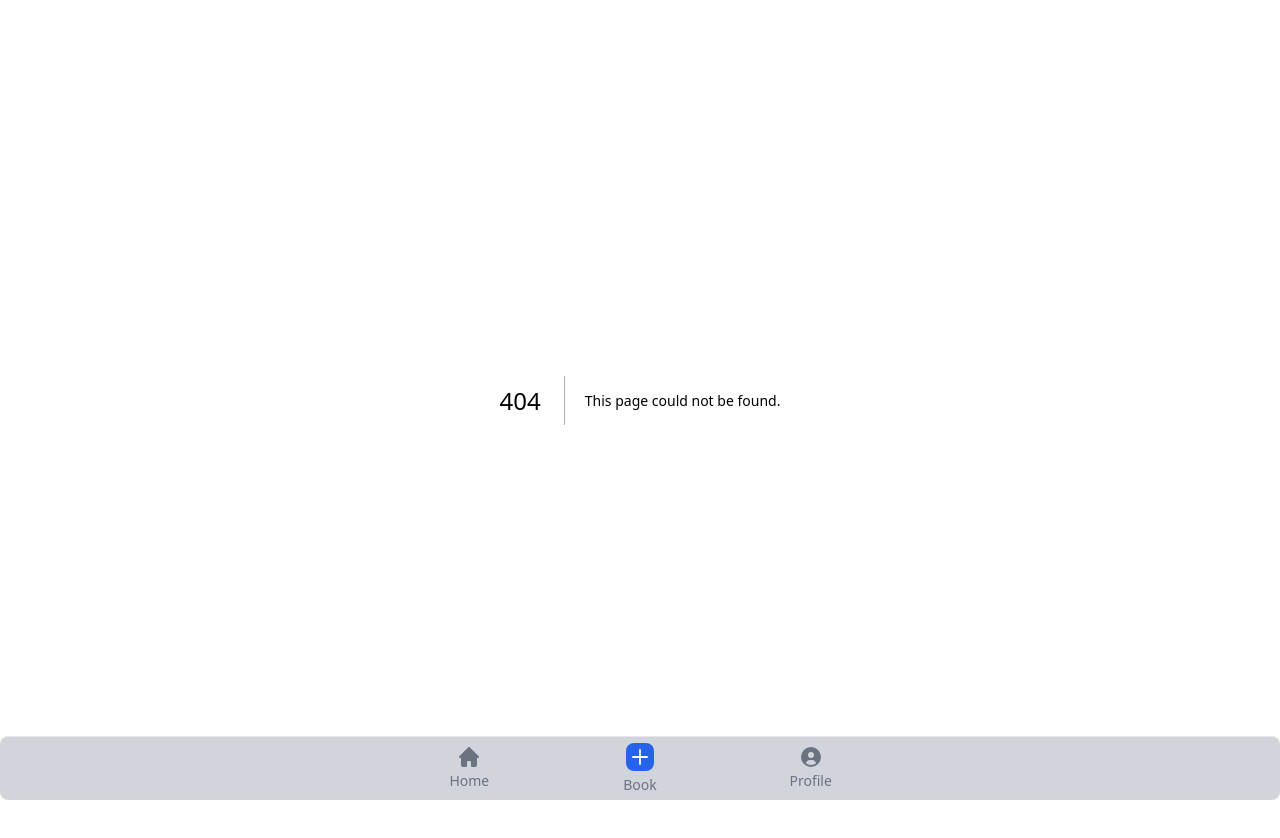
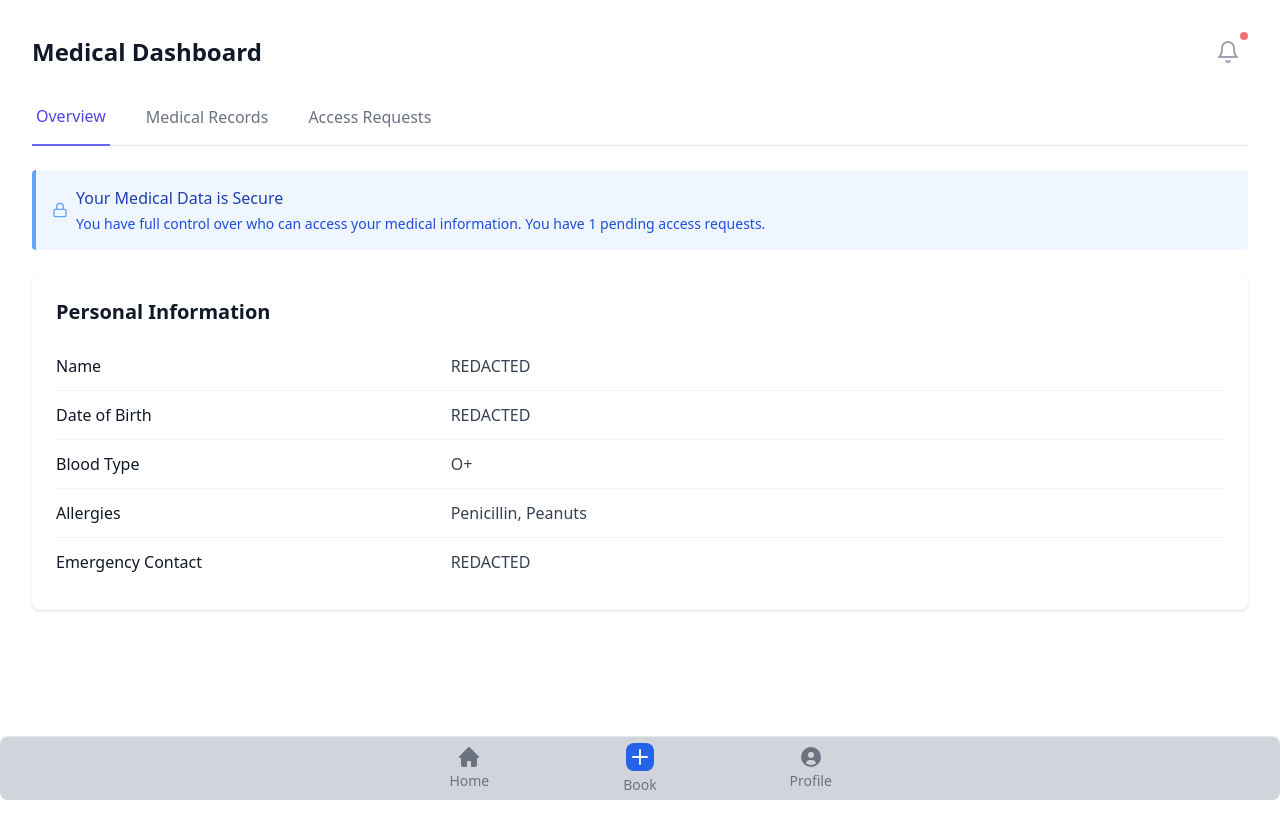
Before and after one commit to Sandile88/webApp, a Next.js app in the folder client/: page /profile in a window 1280 px wide. Before the commit this address had no page. Shown: the top 838 px of the page. After the commit the page ends 800 px from the top, so only its background shows below. Built offline with nearby package versions, Linux system fonts and the light colour scheme.

Commit message:
profile page updates

```diff
--- a/client/app/components/BottomNav.tsx
+++ b/client/app/components/BottomNav.tsx
@@ -28,7 +28,8 @@ const BottomNav = () => {
             <span className="text-sm text-gray-500 dark:text-gray-400 group-hover:text-blue-600 dark:group-hover:text-blue-500">Book</span>
           </Link>
 
-          <button
+          <Link
+          href="/profile"
             type="button"
             className="inline-flex flex-col items-center justify-center hover:bg-gray-50 group"
           >
@@ -36,7 +37,7 @@ const BottomNav = () => {
               <path d="M10 0a10 10 0 1 0 10 10A10.011 10.011 0 0 0 10 0Zm0 5a3 3 0 1 1 0 6 3 3 0 0 1 0-6Zm0 13a8.949 8.949 0 0 1-4.951-1.488A3.987 3.987 0 0 1 9 13h2a3.987 3.987 0 0 1 3.951 3.512A8.949 8.949 0 0 1 10 18Z"/>
             </svg>
             <span className="text-sm text-gray-500 dark:text-gray-400 group-hover:text-blue-600 dark:group-hover:text-blue-500">Profile</span>
-          </button>
+          </Link>
         </div>
       </div>
     </section>
--- /dev/null
+++ b/client/app/profile/page.tsx
@@ -0,0 +1,277 @@
+
+"use client"
+import React, { useState, ReactNode } from 'react';
+import { Bell, FileText, LockIcon, Share2, Users } from 'lucide-react';
+
+interface CardProps {
+  children: ReactNode;
+  className?: string;
+}
+
+interface PersonalInfo {
+  name: string;
+  dateOfBirth: string;
+  bloodType: string;
+  allergies: string[];
+  emergencyContact: string;
+}
+
+interface AccessRequest {
+  id: number;
+  requester: string;
+  organization: string;
+  date: string;
+  status: 'pending' | 'approved';
+  dataRequested: string[];
+}
+
+interface MedicalRecord {
+  id: number;
+  type: string;
+  date: string;
+  provider: string;
+  description: string;
+  size: string;
+}
+
+const Card: React.FC<CardProps> = ({ children, className = '' }) => (
+  <div className={`bg-white shadow rounded-lg ${className}`}>
+    {children}
+  </div>
+);
+
+const MedicalDashboard: React.FC = () => {
+  const [activeTab, setActiveTab] = useState<'overview' | 'records' | 'access'>('overview');
+
+  // Sample data - in a real app this would come from your backend
+  const personalInfo: PersonalInfo = {
+    name: "REDACTED",
+    dateOfBirth: "REDACTED",
+    bloodType: "O+",
+    allergies: ["Penicillin", "Peanuts"],
+    emergencyContact: "REDACTED"
+  };
+
+  const accessRequests: AccessRequest[] = [
+    {
+      id: 1,
+      requester: "Dr. S Jabulani",
+      organization: "Chris Hani Hospital",
+      date: "2024-10-25",
+      status: "pending",
+      dataRequested: ["Medical History", "Recent Lab Results"]
+    },
+    {
+      id: 2,
+      requester: "Dr. M Mtiyane",
+      organization: "Specialized Care Clinic",
+      date: "2024-10-24",
+      status: "approved",
+      dataRequested: ["Vaccination Records"]
+    }
+  ];
+
+  const medicalRecords: MedicalRecord[] = [
+    {
+      id: 1,
+      type: "Lab Result",
+      date: "2024-10-20",
+      provider: "City Labs",
+      description: "Annual Blood Work",
+      size: "1.2mb"
+    },
+    {
+      id: 2,
+      type: "Vaccination Record",
+      date: "2024-10-15",
+      provider: "Community Clinic",
+      description: "COVID-19 Booster",
+      size: "0.8mb"
+    },
+    {
+      id: 3,
+      type: "Medical Image",
+      date: "2024-09-30",
+      provider: "Radiology Center",
+      description: "Chest X-Ray",
+      size: "15.4mb"
+    }
+  ];
+
+  const renderOverview = () => (
+    <div className="space-y-6">
+      <div className="bg-blue-50 border-l-4 border-blue-400 p-4 rounded">
+        <div className="flex items-center">
+          <LockIcon className="h-4 w-4 text-blue-400 mr-2" />
+          <div>
+            <h3 className="text-blue-800 font-medium">Your Medical Data is Secure</h3>
+            <p className="text-blue-700 text-sm mt-1">
+              You have full control over who can access your medical information.
+              {accessRequests.filter(r => r.status === 'pending').length > 0 &&
+                ` You have ${accessRequests.filter(r => r.status === 'pending').length} pending access requests.`}
+            </p>
+          </div>
+        </div>
+      </div>
+
+      <Card>
+        <div className="p-6">
+          <h2 className="text-xl font-semibold text-gray-900 mb-4">Personal Information</h2>
+          <dl className="divide-y divide-gray-100">
+            <div className="grid grid-cols-3 gap-4 py-3">
+              <dt className="font-medium text-gray-900">Name</dt>
+              <dd className="col-span-2 text-gray-700">{personalInfo.name}</dd>
+            </div>
+            <div className="grid grid-cols-3 gap-4 py-3">
+              <dt className="font-medium text-gray-900">Date of Birth</dt>
+              <dd className="col-span-2 text-gray-700">{personalInfo.dateOfBirth}</dd>
+            </div>
+            <div className="grid grid-cols-3 gap-4 py-3">
+              <dt className="font-medium text-gray-900">Blood Type</dt>
+              <dd className="col-span-2 text-gray-700">{personalInfo.bloodType}</dd>
+            </div>
+            <div className="grid grid-cols-3 gap-4 py-3">
+              <dt className="font-medium text-gray-900">Allergies</dt>
+              <dd className="col-span-2 text-gray-700">
+                {personalInfo.allergies.join(", ")}
+              </dd>
+            </div>
+            <div className="grid grid-cols-3 gap-4 py-3">
+              <dt className="font-medium text-gray-900">Emergency Contact</dt>
+              <dd className="col-span-2 text-gray-700">{personalInfo.emergencyContact}</dd>
+            </div>
+          </dl>
+        </div>
+      </Card>
+    </div>
+  );
+
+  const renderAccessRequests = () => (
+    <div className="space-y-4">
+      {accessRequests.map(request => (
+        <Card key={request.id} className={request.status === 'pending' ? 'border border-yellow-200 bg-yellow-50' : ''}>
+          <div className="p-6">
+            <div className="flex justify-between items-start">
+              <div>
+                <h3 className="font-medium text-gray-900">{request.requester}</h3>
+                <p className="text-sm text-gray-500">{request.organization}</p>
+                <p className="text-sm text-gray-500 mt-1">Requested: {request.date}</p>
+                <div className="mt-2">
+                  <p className="text-sm font-medium text-gray-900">Requesting access to:</p>
+                  <ul className="list-disc list-inside text-sm text-gray-700">
+                    {request.dataRequested.map((item, index) => (
+                      <li key={index}>{item}</li>
+                    ))}
+                  </ul>
+                </div>
+              </div>
+              {request.status === 'pending' && (
+                <div className="space-x-2">
+                  <button className="px-3 py-1 text-sm font-medium text-white bg-green-600 rounded hover:bg-green-700">
+                    Approve
+                  </button>
+                  <button className="px-3 py-1 text-sm font-medium text-white bg-red-600 rounded hover:bg-red-700">
+                    Deny
+                  </button>
+                </div>
+              )}
+              {request.status === 'approved' && (
+                <span className="px-2 py-1 text-sm font-medium text-green-700 bg-green-100 rounded-full">
+                  Approved
+                </span>
+              )}
+            </div>
+          </div>
+        </Card>
+      ))}
+    </div>
+  );
+
+  const renderMedicalRecords = () => (
+    <div className="space-y-4">
+      {medicalRecords.map(record => (
+        <Card key={record.id}>
+          <div className="p-6">
+            <div className="flex justify-between items-center">
+              <div className="flex items-center">
+                <FileText className="h-8 w-8 text-gray-400 mr-3" />
+                <div>
+                  <h3 className="font-medium text-gray-900">{record.description}</h3>
+                  <p className="text-sm text-gray-500">{record.provider} • {record.date}</p>
+                </div>
+              </div>
+              <div className="flex items-center space-x-4">
+                <span className="text-sm text-gray-500">{record.size}</span>
+                <button className="p-2 text-gray-400 hover:text-gray-500">
+                  <Share2 className="h-5 w-5" />
+                </button>
+                <button className="px-3 py-1 text-sm font-medium text-indigo-600 hover:text-indigo-500">
+                  View
+                </button>
+              </div>
+            </div>
+          </div>
+        </Card>
+      ))}
+    </div>
+  );
+
+  return (
+    <div className="max-w-7xl mx-auto px-4 sm:px-6 lg:px-8 py-8">
+      <div className="flex justify-between items-center mb-8">
+        <h1 className="text-2xl font-bold text-gray-900">Medical Dashboard</h1>
+        <div className="flex items-center space-x-4">
+          <button className="p-2 text-gray-400 hover:text-gray-500 relative">
+            <Bell className="h-6 w-6" />
+            {accessRequests.filter(r => r.status === 'pending').length > 0 && (
+              <span className="absolute top-0 right-0 block h-2 w-2 rounded-full bg-red-400 ring-2 ring-white" />
+            )}
+          </button>
+        </div>
+      </div>
+
+      <div className="border-b border-gray-200 mb-6">
+        <nav className="-mb-px flex space-x-8">
+          <button
+            onClick={() => setActiveTab('overview')}
+            className={`pb-4 px-1 ${
+              activeTab === 'overview'
+                ? 'border-b-2 border-indigo-500 text-indigo-600'
+                : 'text-gray-500 hover:text-gray-700 hover:border-gray-300'
+            }`}
+          >
+            Overview
+          </button>
+          <button
+            onClick={() => setActiveTab('records')}
+            className={`pb-4 px-1 ${
+              activeTab === 'records'
+                ? 'border-b-2 border-indigo-500 text-indigo-600'
+                : 'text-gray-500 hover:text-gray-700 hover:border-gray-300'
+            }`}
+          >
+            Medical Records
+          </button>
+          <button
+            onClick={() => setActiveTab('access')}
+            className={`pb-4 px-1 ${
+              activeTab === 'access'
+                ? 'border-b-2 border-indigo-500 text-indigo-600'
+                : 'text-gray-500 hover:text-gray-700 hover:border-gray-300'
+            }`}
+          >
+            Access Requests
+          </button>
+        </nav>
+      </div>
+
+      <main>
+        {activeTab === 'overview' && renderOverview()}
+        {activeTab === 'access' && renderAccessRequests()}
+        {activeTab === 'records' && renderMedicalRecords()}
+      </main>
+    </div>
+  );
+};
+
+export default MedicalDashboard;
```
Also changed, not shown: client/package.json (+6 -5 lines), 1 other file (tests, documents, lock files or other folders).
